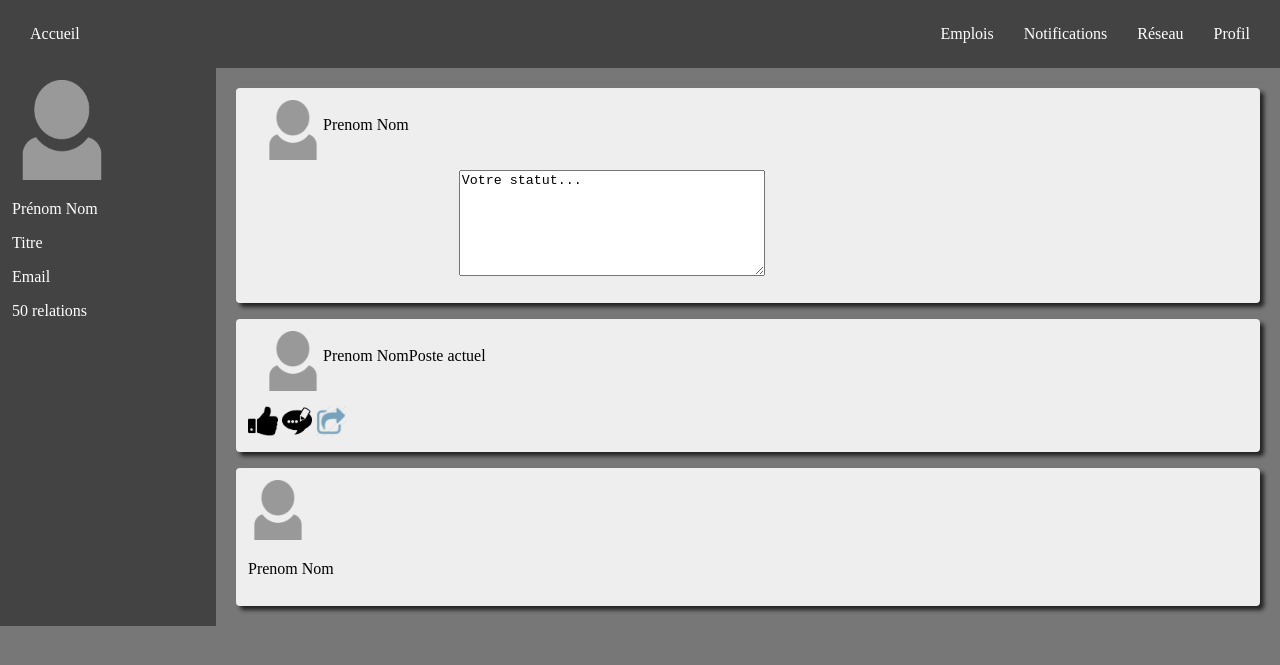
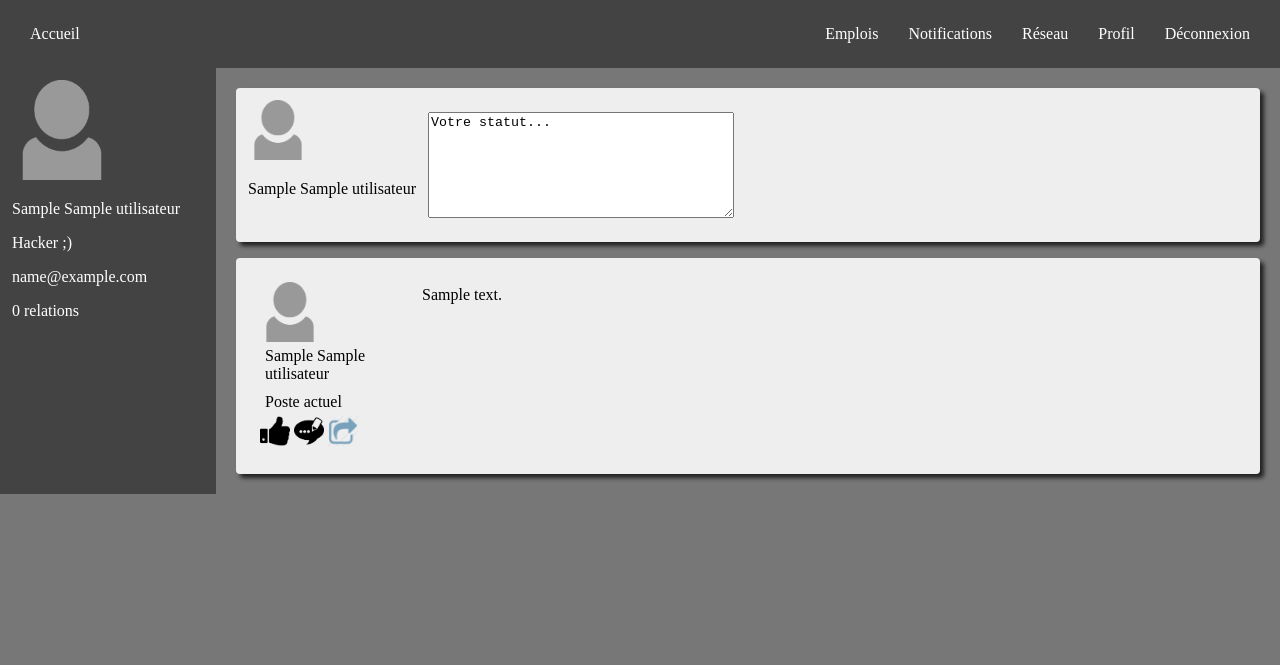
Before and after one commit to Jujulego/linkedece, a PHP site: page /accueil.php in a window 1280 px wide. Shown: the top 665 px of the page. Run offline with PHP 8.4, Linux system fonts and the light colour scheme; the visitor is signed in with stand-in values (Sample User, id 1); tables that the repository leaves empty hold one stand-in row (values such as "Sample post").

Commit message:
Déconnexion et affichage des publications

```diff
--- a/accueil.php
+++ b/accueil.php
@@ -12,6 +12,20 @@ if (!isset($_SESSION["pseudo"])) {
     header("Location: connexion.php", true, 303);
     exit();
 }
+
+// Récupération des infos utilisateur
+$bdd = new PDO("mysql:host=localhost;dbname=linkedece;charset=utf8", "root", "");
+$req = $bdd->prepare("select type,email,nom,prenom from utilisateur where pseudo = ?");
+$req->execute(array($_SESSION["pseudo"]));
+$infos = $req->fetch();
+$req->closeCursor();
+
+// nombre de relations
+$req = $bdd->prepare("select count(*) as nbrel from relation where utilisateur1 = :pseudo xor utilisateur2 = :pseudo");
+$req->execute([":pseudo" => $_SESSION["pseudo"]]);
+$nbrel = $req->fetch()['nbrel'];
+$req->closeCursor();
+
 ?>
 <!DOCTYPE html>
 <html>
@@ -31,36 +45,87 @@ if (!isset($_SESSION["pseudo"])) {
         <div id="conteneur">
             <section id="profil">
                 <img src="images/profil.png" width="100px" height="100px" alt="Photo de profil par défault" />
-                <p>Prénom Nom</p>
-                <p>Titre</p>
-                <p>Email</p>
-                <p>50 relations</p>
+                <p><?php echo htmlspecialchars($infos['prenom'] . ' ' . $infos['nom']) ?></p>
+                <p><?php switch ($infos['type']) {
+                        case 'adm':
+                            echo "Administrateur";
+                            break;
+
+                        case 'etu':
+                            echo "Etudiant";
+                            break;
+
+                        case 'pro':
+                            echo "Professeur";
+                            break;
+
+                        case 'par':
+                            echo "Partenaire";
+                            break;
+
+                        default:
+                            echo "Hacker ;)";
+                    }?></p>
+                <p><?php echo htmlspecialchars($infos['email']) ?></p>
+                <p><?php echo $nbrel . ' relation' . ($nbrel != 1 ? 's' : '') ?></p>
             </section>
 
             <section id="mur">
                 <article>
-                    <div id="post">
+                    <div id="postprofil">
                         <img src="images/profil.png" width="60px" height="60px" alt="Photo de profil par défault" />
-                        <p>Prenom Nom</p>
-
-                        <textarea  style="width: 300px;height:100px" >Votre statut...</textarea>
+                        <p><?php echo htmlspecialchars($infos['prenom'] . ' ' . $infos['nom']) ?></p>
                     </div>
-                </article>
-                <article>
-                    <div id="post">
-                    <img src="images/profil.png" width="60px" height="60px" alt="Photo de profil par défault" />
-                    <p>Prenom Nom</p>
-                    <div class="posteact"><p>Poste actuel</p></div>
-                    </div>
-                    <a href="http://ton lien"><img src="images/pouce j'aime.png" width="30px" height="30px" alt= "pouce j'aime"></a>
-                    <a href="http://ton lien"><img src="images/commentaire.png" width="30px" height="30px" alt= "commentaire"></a>
-                    <a href="http://ton lien"><img src="images/partagebleu.png" width="30px" height="30px" alt= "commentaire"></a>
+                    <textarea style="width: 300px;height:100px" >Votre statut...</textarea>
                 </article>
 
-                <article>
-                    <img src="images/profil.png" width="60px" height="60px" alt="Photo de profil par défault" />
-                    <p>Prenom Nom</p>
-                </article>
+                <?php
+                    $req = $bdd->prepare(
+                        "select date,auteur,message,multimedia,nom,prenom
+                                    from post
+                                      inner join publication on post.id=publication.post
+                                      inner join utilisateur on post.auteur = utilisateur.pseudo
+                                    where auteur = :pseudo -- de l'utilisateur
+                                      xor auteur in ( -- de ses amis (partie 1)
+                                              select utilisateur1 as utilisateur
+                                                from relation
+                                                where utilisateur2 = :pseudo
+                                          )
+                                      xor auteur in ( -- de ses amis (partie 2)
+                                              select utilisateur2
+                                                from relation
+                                                where utilisateur1 = :pseudo
+                                          )
+                                    order by date desc"
+                    );
+                    $req->execute([":pseudo" => $_SESSION["pseudo"]]);
+
+                    while ($post = $req->fetch()) {
+                ?>
+                        <article>
+                            <div class="postprofil">
+                                <img src="images/profil.png" width="60px" height="60px"
+                                     alt="Photo de profil par défault"/>
+                                <p><?php echo htmlspecialchars($post['prenom'] . ' ' . $post['nom']) ?></p>
+                                <p>Poste actuel</p>
+                                <div>
+                                    <a href="http://ton lien"><img src="images/pouce j'aime.png" width="30px" height="30px"
+                                                                   alt="pouce j'aime"></a>
+                                    <a href="http://ton lien"><img src="images/commentaire.png" width="30px" height="30px"
+                                                                   alt="commentaire"></a>
+                                    <a href="http://ton lien"><img src="images/partagebleu.png" width="30px" height="30px"
+                                                                   alt="commentaire"></a>
+                                </div>
+                            </div>
+                            <div class="post">
+                                <p><?php echo htmlspecialchars($post['message']) ?></p>
+                            </div>
+                        </article>
+                <?php
+                    }
+
+                    $req->closeCursor();
+                ?>
             </section>
         </div>
     </body>
--- a/css/style_accueil.css
+++ b/css/style_accueil.css
@@ -20,12 +20,12 @@
 
     display: flex;
     flex-direction: column;
-
 }
 
 #mur article {
     background: #eee;
     color: black;
+    display: flex;
 
     margin: 8px;
     padding: 12px;
@@ -33,24 +33,20 @@
     border-radius: 4px;
 }
 
-#post
-{
+.postprofil {
     display: flex;
-    margin-left: 15px;
-    margin-bottom: 15px;
+    flex-direction: column;
+    width: 150px;
+
+    margin: 12px;
 }
 
-
-.posteact
-{
-    margin-left: 0px;
-    margin-top: 0px;
+.postprofil p {
+    margin: 5px;
 }
 
-textarea
-{
-    margin-left: 50px;
-    margin-top: 70px;
+textarea {
+    margin: 12px;
 }
 
 .notifmur a {
--- a/include/menuhaut.php
+++ b/include/menuhaut.php
@@ -11,8 +11,9 @@
 
     <div id="espace"></div>
 
-    <a href="Emplois.php"> Emplois </a>
-    <a href="Notifications.php"> Notifications </a>
-    <a href="Reseau.php"> Réseau </a>
-    <a href="Profil.php"> Profil </a>
+    <a href="emplois.php"> Emplois </a>
+    <a href="notifications.php"> Notifications </a>
+    <a href="reseau.php"> Réseau </a>
+    <a href="profil.php"> Profil </a>
+    <a href="deconnexion.php">Déconnexion</a>
 </div>
--- a/initdb.sql
+++ b/initdb.sql
@@ -127,6 +127,7 @@ create table Post (
     id int not null auto_increment primary key,
     message varchar(250) not null,
     auteur varchar(100) not null,
+    date datetime default current_timestamp not null,
 
     constraint fk_post_utilisateur
       foreign key (auteur)
```
Also changed, not shown: deconnexion.php (added, +19 -0 lines), index.php (+9 -3 lines).
